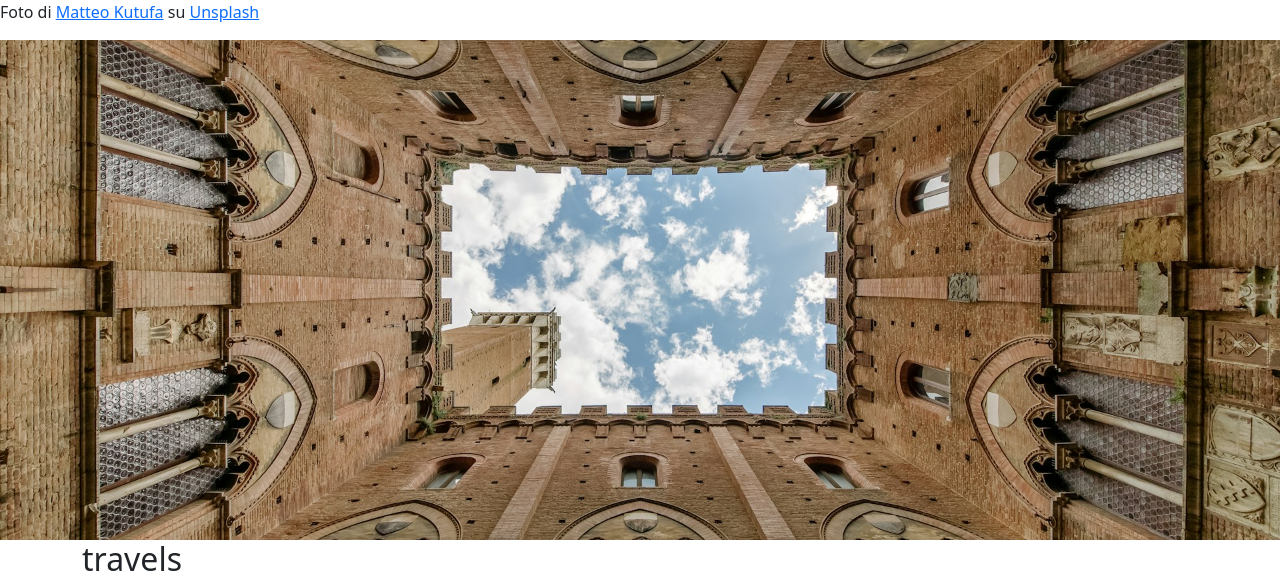
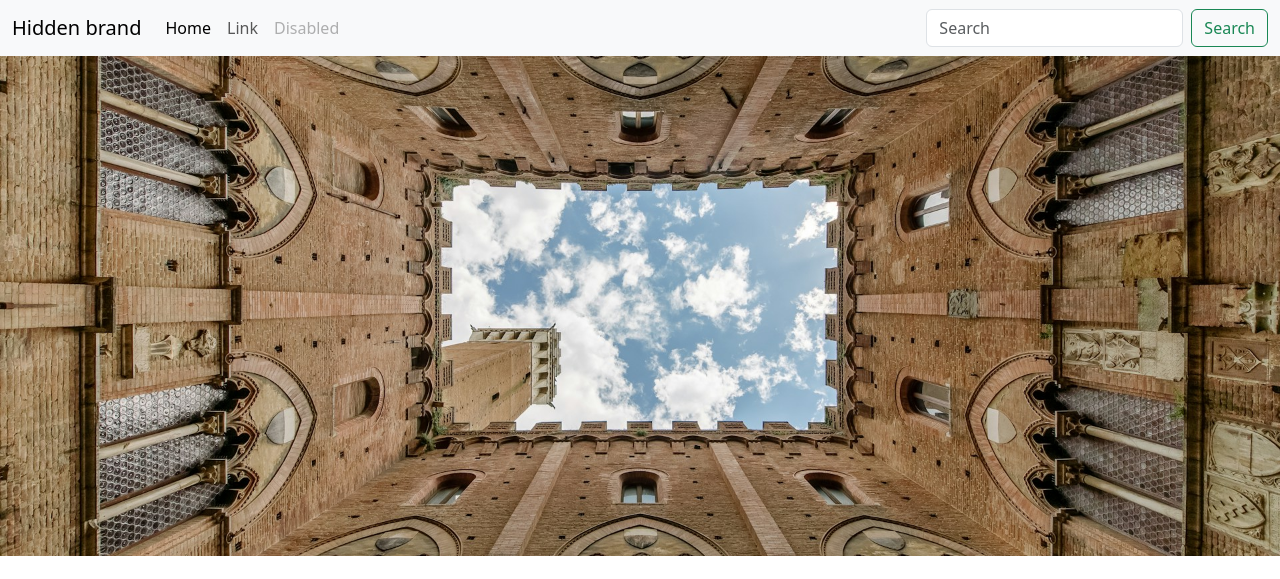
Before and after one commit to Federicaye/travel-app, a PHP site: page / in a window 1280 px wide. Shown: the top 579 px of the page. Run offline with PHP 8.4, Linux system fonts and the light colour scheme; data that the repository does not hold is empty.

Commit message:
scaffolding

```diff
--- a/add.php
+++ b/add.php
@@ -14,7 +14,7 @@ if ($conn->connect_error) {
 
 }
 
-$target_dir = "uploads/";
+$target_dir = "public/uploads/";
 $target_file = $target_dir . basename($_FILES["fileToUpload"]["name"]);
 $uploadOk = 1;
 $imageFileType = strtolower(pathinfo($target_file, PATHINFO_EXTENSION));
--- /dev/null
+++ b/public/index.php
@@ -0,0 +1,13 @@
+<!DOCTYPE html>
+<html lang="en">
+<head>
+    <meta charset="UTF-8">
+    <meta name="viewport" content="width=device-width, initial-scale=1.0">
+    <title>Document</title>
+    <link href='https://cdn.jsdelivr.net/npm/bootstrap@5.3.3/dist/css/bootstrap.min.css' rel='stylesheet' integrity='sha384-QWTKZyjpPEjISv5WaRU9OFeRpok6YctnYmDr5pNlyT2bRjXh0JMhjY6hW+ALEwIH' crossorigin='anonymous'>
+    <link rel="stylesheet" href="style.css">
+</head>
+<?php
+include __DIR__ . "/../src/view/header.php";
+?>
+<div class="hero"></div>
--- a/resources/style.css
+++ b/public/style.css
@@ -1,5 +1,5 @@
 .hero {
-   background-image: url('../image/hero.jpg');
+   background-image: url('image/hero.jpg');
    background-size: cover;
    background-position: center;
    height: 500px;
--- a/index.php
+++ b/public/trips.php
@@ -21,12 +21,13 @@ $trips = $conn->query("SELECT * FROM trips");
 
 <body>
  <!-- <img src="image/hero.png" alt=""> -->
- <p>Foto di <a href="https://unsplash.com/it/@matteokutufa?utm_content=creditCopyText&utm_medium=referral&utm_source=unsplash">Matteo Kutufa</a> su <a href="https://unsplash.com/it/foto/fotografia-dal-basso-dellinterno-di-un-edificio-gotico-marrone-2YCyGrmFY4w?utm_content=creditCopyText&utm_medium=referral&utm_source=unsplash">Unsplash</a></p>
+
 
     <header>
 
     </header>
     <div class="hero"></div>
+    <p>Foto di <a href="https://unsplash.com/it/@matteokutufa?utm_content=creditCopyText&utm_medium=referral&utm_source=unsplash">Matteo Kutufa</a> su <a href="https://unsplash.com/it/foto/fotografia-dal-basso-dellinterno-di-un-edificio-gotico-marrone-2YCyGrmFY4w?utm_content=creditCopyText&utm_medium=referral&utm_source=unsplash">Unsplash</a></p>
     <div class="container">
         <h2>travels</h2>
         <table class="table table-hover">
--- /dev/null
+++ b/src/view/header.php
@@ -0,0 +1,31 @@
+
+<body>
+   <header>
+   <nav class="navbar navbar-expand-lg bg-body-tertiary">
+  <div class="container-fluid">
+    <button class="navbar-toggler" type="button" data-bs-toggle="collapse" data-bs-target="#navbarTogglerDemo01" aria-controls="navbarTogglerDemo01" aria-expanded="false" aria-label="Toggle navigation">
+      <span class="navbar-toggler-icon"></span>
+    </button>
+    <div class="collapse navbar-collapse" id="navbarTogglerDemo01">
+      <a class="navbar-brand" href="#">Hidden brand</a>
+      <ul class="navbar-nav me-auto mb-2 mb-lg-0">
+        <li class="nav-item">
+          <a class="nav-link active" aria-current="page" href="#">Home</a>
+        </li>
+        <li class="nav-item">
+          <a class="nav-link" href="#">Link</a>
+        </li>
+        <li class="nav-item">
+          <a class="nav-link disabled" aria-disabled="true">Disabled</a>
+        </li>
+      </ul>
+      <form class="d-flex" role="search">
+        <input class="form-control me-2" type="search" placeholder="Search" aria-label="Search">
+        <button class="btn btn-outline-success" type="submit">Search</button>
+      </form>
+    </div>
+  </div>
+</nav>
+   </header>
+</body>
+</html>
```
Also changed, not shown: public/image/hero.jpg (renamed from image/hero.jpg), public/uploads/Tech (2).png (added).
